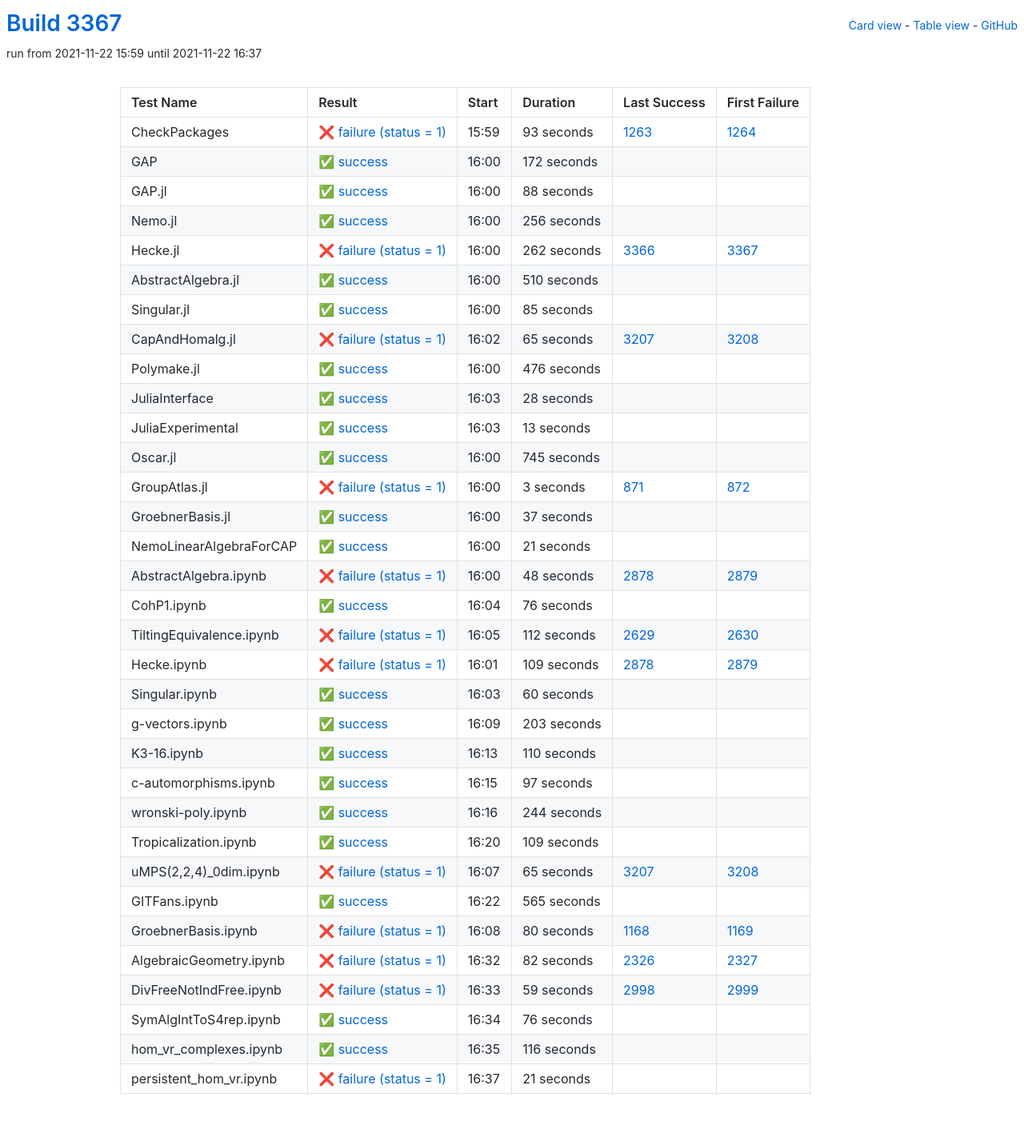
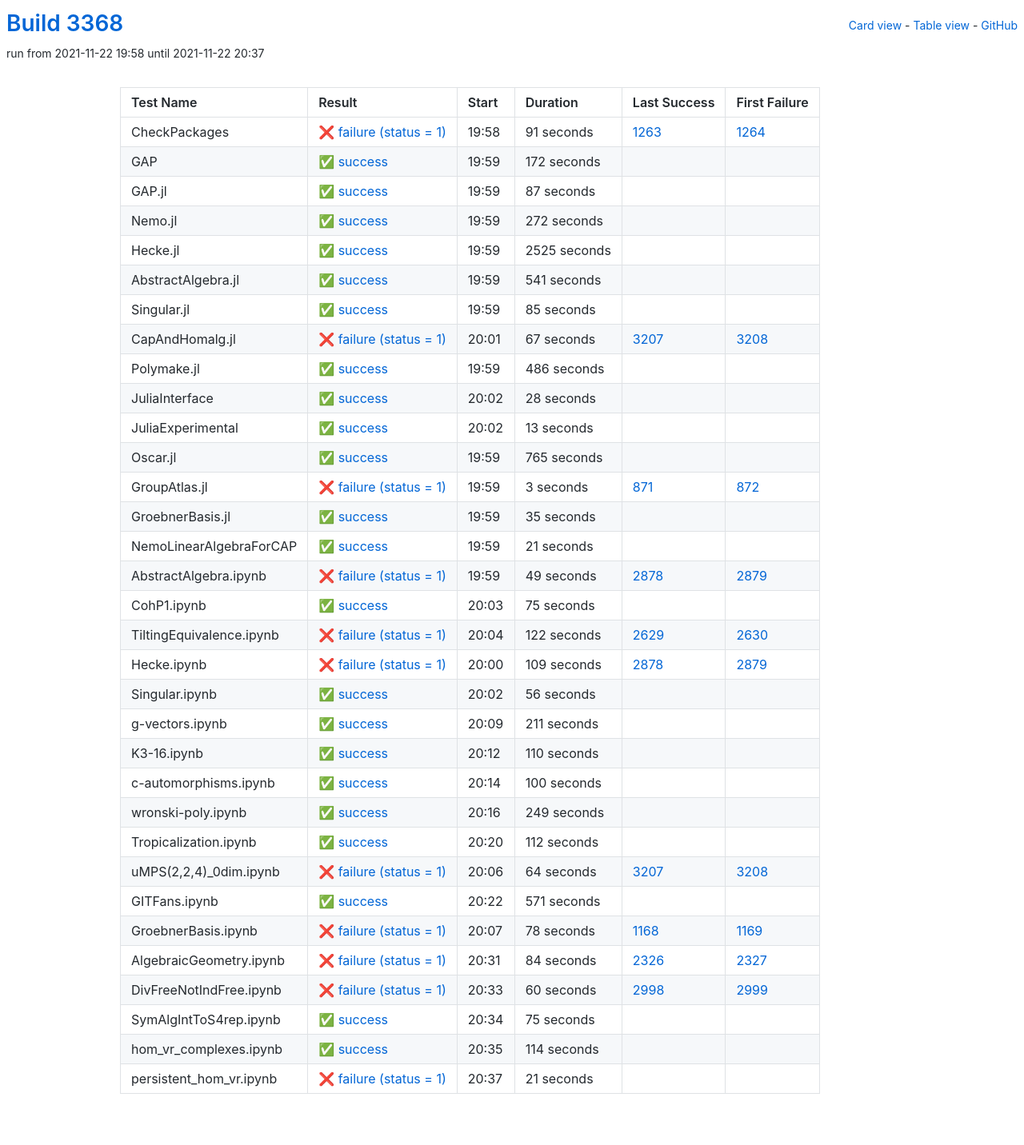
Before and after one commit to oscar-system/oscar-ci-status-stable, a Jekyll site: the page built from table.html, in a window 1280 px wide. Shown: the whole page at 80% size. Built offline with Jekyll 4.4.1, drawn with Linux system fonts in a browser that asks for light colours.

Commit message:
Build #3368

```diff
--- a/_data/ci.yml
+++ b/_data/ci.yml
@@ -1,6 +1,6 @@
 ---
-build: 3367
-build_url: https://oscarci.mathematik.uni-kl.de/job/oscar-stable/3367/
+build: 3368
+build_url: https://oscarci.mathematik.uni-kl.de/job/oscar-stable/3368/
 job: oscar-stable
 organization: oscar-system
 repo: oscar-ci-status-stable
@@ -8,20 +8,20 @@ repourl: https://github.com/oscar-system/oscar-ci-status-stable
 tests:
 - name: CheckPackages
   id: checkpackages
-  log: https://oscarci.mathematik.uni-kl.de/job/oscar-stable/3367/artifact/logs/build-3367/CheckPackages.log
-  start: 2021-11-22 15:59
+  log: https://oscarci.mathematik.uni-kl.de/job/oscar-stable/3368/artifact/logs/build-3368/CheckPackages.log
+  start: 2021-11-22 19:58
   success: false
   exitcode: 1
   status: failure
-  duration: 93
+  duration: 91
   last_success: 1263
   last_success_url: https://oscarci.mathematik.uni-kl.de/job/oscar-stable/1263/
   first_failure: 1264
   first_failure_url: https://oscarci.mathematik.uni-kl.de/job/oscar-stable/1264/
 - name: GAP
   id: gap
-  log: https://oscarci.mathematik.uni-kl.de/job/oscar-stable/3367/artifact/logs/build-3367/GAP.log
-  start: 2021-11-22 16:00
+  log: https://oscarci.mathematik.uni-kl.de/job/oscar-stable/3368/artifact/logs/build-3368/GAP.log
+  start: 2021-11-22 19:59
   success: true
   exitcode: 0
   status: success
@@ -32,56 +32,56 @@ tests:
   first_failure_url:
 - name: GAP.jl
   id: gap-jl
-  log: https://oscarci.mathematik.uni-kl.de/job/oscar-stable/3367/artifact/logs/build-3367/GAP.jl.log
-  start: 2021-11-22 16:00
+  log: https://oscarci.mathematik.uni-kl.de/job/oscar-stable/3368/artifact/logs/build-3368/GAP.jl.log
+  start: 2021-11-22 19:59
   success: true
   exitcode: 0
   status: success
-  duration: 88
+  duration: 87
   last_success: false
   last_success_url:
   first_failure: false
   first_failure_url:
 - name: Nemo.jl
   id: nemo-jl
-  log: https://oscarci.mathematik.uni-kl.de/job/oscar-stable/3367/artifact/logs/build-3367/Nemo.jl.log
-  start: 2021-11-22 16:00
+  log: https://oscarci.mathematik.uni-kl.de/job/oscar-stable/3368/artifact/logs/build-3368/Nemo.jl.log
+  start: 2021-11-22 19:59
   success: true
   exitcode: 0
   status: success
-  duration: 256
+  duration: 272
   last_success: false
   last_success_url:
   first_failure: false
   first_failure_url:
 - name: Hecke.jl
   id: hecke-jl
-  log: https://oscarci.mathematik.uni-kl.de/job/oscar-stable/3367/artifact/logs/build-3367/Hecke.jl.log
-  start: 2021-11-22 16:00
-  success: false
-  exitcode: 1
-  status: failure
-  duration: 262
-  last_success: 3366
-  last_success_url: https://oscarci.mathematik.uni-kl.de/job/oscar-stable/3366/
-  first_failure: 3367
-  first_failure_url: https://oscarci.mathematik.uni-kl.de/job/oscar-stable/3367/
-- name: AbstractAlgebra.jl
-  id: abstractalgebra-jl
-  log: https://oscarci.mathematik.uni-kl.de/job/oscar-stable/3367/artifact/logs/build-3367/AbstractAlgebra.jl.log
-  start: 2021-11-22 16:00
+  log: https://oscarci.mathematik.uni-kl.de/job/oscar-stable/3368/artifact/logs/build-3368/Hecke.jl.log
+  start: 2021-11-22 19:59
   success: true
   exitcode: 0
   status: success
-  duration: 510
+  duration: 2525
+  last_success: false
+  last_success_url:
+  first_failure: false
+  first_failure_url:
+- name: AbstractAlgebra.jl
+  id: abstractalgebra-jl
+  log: https://oscarci.mathematik.uni-kl.de/job/oscar-stable/3368/artifact/logs/build-3368/AbstractAlgebra.jl.log
+  start: 2021-11-22 19:59
+  success: true
+  exitcode: 0
+  status: success
+  duration: 541
   last_success: false
   last_success_url:
   first_failure: false
   first_failure_url:
 - name: Singular.jl
   id: singular-jl
-  log: https://oscarci.mathematik.uni-kl.de/job/oscar-stable/3367/artifact/logs/build-3367/Singular.jl.log
-  start: 2021-11-22 16:00
+  log: https://oscarci.mathematik.uni-kl.de/job/oscar-stable/3368/artifact/logs/build-3368/Singular.jl.log
+  start: 2021-11-22 19:59
   success: true
   exitcode: 0
   status: success
@@ -92,32 +92,32 @@ tests:
   first_failure_url:
 - name: CapAndHomalg.jl
   id: capandhomalg-jl
-  log: https://oscarci.mathematik.uni-kl.de/job/oscar-stable/3367/artifact/logs/build-3367/CapAndHomalg.jl.log
-  start: 2021-11-22 16:02
+  log: https://oscarci.mathematik.uni-kl.de/job/oscar-stable/3368/artifact/logs/build-3368/CapAndHomalg.jl.log
+  start: 2021-11-22 20:01
   success: false
   exitcode: 1
   status: failure
-  duration: 65
+  duration: 67
   last_success: 3207
   last_success_url: https://oscarci.mathematik.uni-kl.de/job/oscar-stable/3207/
   first_failure: 3208
   first_failure_url: https://oscarci.mathematik.uni-kl.de/job/oscar-stable/3208/
 - name: Polymake.jl
   id: polymake-jl
-  log: https://oscarci.mathematik.uni-kl.de/job/oscar-stable/3367/artifact/logs/build-3367/Polymake.jl.log
-  start: 2021-11-22 16:00
+  log: https://oscarci.mathematik.uni-kl.de/job/oscar-stable/3368/artifact/logs/build-3368/Polymake.jl.log
+  start: 2021-11-22 19:59
   success: true
   exitcode: 0
   status: success
-  duration: 476
+  duration: 486
   last_success: false
   last_success_url:
   first_failure: false
   first_failure_url:
 - name: JuliaInterface
   id: juliainterface
-  log: https://oscarci.mathematik.uni-kl.de/job/oscar-stable/3367/artifact/logs/build-3367/JuliaInterface.log
-  start: 2021-11-22 16:03
+  log: https://oscarci.mathematik.uni-kl.de/job/oscar-stable/3368/artifact/logs/build-3368/JuliaInterface.log
+  start: 2021-11-22 20:02
   success: true
   exitcode: 0
   status: success
@@ -128,8 +128,8 @@ tests:
   first_failure_url:
 - name: JuliaExperimental
   id: juliaexperimental
-  log: https://oscarci.mathematik.uni-kl.de/job/oscar-stable/3367/artifact/logs/build-3367/JuliaExperimental.log
-  start: 2021-11-22 16:03
+  log: https://oscarci.mathematik.uni-kl.de/job/oscar-stable/3368/artifact/logs/build-3368/JuliaExperimental.log
+  start: 2021-11-22 20:02
   success: true
   exitcode: 0
   status: success
@@ -140,20 +140,20 @@ tests:
   first_failure_url:
 - name: Oscar.jl
   id: oscar-jl
-  log: https://oscarci.mathematik.uni-kl.de/job/oscar-stable/3367/artifact/logs/build-3367/Oscar.jl.log
-  start: 2021-11-22 16:00
+  log: https://oscarci.mathematik.uni-kl.de/job/oscar-stable/3368/artifact/logs/build-3368/Oscar.jl.log
+  start: 2021-11-22 19:59
   success: true
   exitcode: 0
   status: success
-  duration: 745
+  duration: 765
   last_success: false
   last_success_url:
   first_failure: false
   first_failure_url:
 - name: GroupAtlas.jl
   id: groupatlas-jl
-  log: https://oscarci.mathematik.uni-kl.de/job/oscar-stable/3367/artifact/logs/build-3367/GroupAtlas.jl.log
-  start: 2021-11-22 16:00
+  log: https://oscarci.mathematik.uni-kl.de/job/oscar-stable/3368/artifact/logs/build-3368/GroupAtlas.jl.log
+  start: 2021-11-22 19:59
   success: false
   exitcode: 1
   status: failure
@@ -164,20 +164,20 @@ tests:
   first_failure_url: https://oscarci.mathematik.uni-kl.de/job/oscar-stable/872/
 - name: GroebnerBasis.jl
   id: groebnerbasis-jl
-  log: https://oscarci.mathematik.uni-kl.de/job/oscar-stable/3367/artifact/logs/build-3367/GroebnerBasis.jl.log
-  start: 2021-11-22 16:00
+  log: https://oscarci.mathematik.uni-kl.de/job/oscar-stable/3368/artifact/logs/build-3368/GroebnerBasis.jl.log
+  start: 2021-11-22 19:59
   success: true
   exitcode: 0
   status: success
-  duration: 37
+  duration: 35
   last_success: false
   last_success_url:
   first_failure: false
   first_failure_url:
 - name: NemoLinearAlgebraForCAP
   id: nemolinearalgebraforcap
-  log: https://oscarci.mathematik.uni-kl.de/job/oscar-stable/3367/artifact/logs/build-3367/NemoLinearAlgebraForCAP.log
-  start: 2021-11-22 16:00
+  log: https://oscarci.mathematik.uni-kl.de/job/oscar-stable/3368/artifact/logs/build-3368/NemoLinearAlgebraForCAP.log
+  start: 2021-11-22 19:59
   success: true
   exitcode: 0
   status: success
@@ -188,44 +188,44 @@ tests:
   first_failure_url:
 - name: AbstractAlgebra.ipynb
   id: abstractalgebra-ipynb
-  log: https://oscarci.mathematik.uni-kl.de/job/oscar-stable/3367/artifact/logs/build-3367/AbstractAlgebra.ipynb.log
-  start: 2021-11-22 16:00
+  log: https://oscarci.mathematik.uni-kl.de/job/oscar-stable/3368/artifact/logs/build-3368/AbstractAlgebra.ipynb.log
+  start: 2021-11-22 19:59
   success: false
   exitcode: 1
   status: failure
-  duration: 48
+  duration: 49
   last_success: 2878
   last_success_url: https://oscarci.mathematik.uni-kl.de/job/oscar-stable/2878/
   first_failure: 2879
   first_failure_url: https://oscarci.mathematik.uni-kl.de/job/oscar-stable/2879/
 - name: CohP1.ipynb
   id: cohp1-ipynb
-  log: https://oscarci.mathematik.uni-kl.de/job/oscar-stable/3367/artifact/logs/build-3367/CohP1.ipynb.log
-  start: 2021-11-22 16:04
+  log: https://oscarci.mathematik.uni-kl.de/job/oscar-stable/3368/artifact/logs/build-3368/CohP1.ipynb.log
+  start: 2021-11-22 20:03
   success: true
   exitcode: 0
   status: success
-  duration: 76
+  duration: 75
   last_success: false
   last_success_url:
   first_failure: false
   first_failure_url:
 - name: TiltingEquivalence.ipynb
   id: tiltingequivalence-ipynb
-  log: https://oscarci.mathematik.uni-kl.de/job/oscar-stable/3367/artifact/logs/build-3367/TiltingEquivalence.ipynb.log
-  start: 2021-11-22 16:05
+  log: https://oscarci.mathematik.uni-kl.de/job/oscar-stable/3368/artifact/logs/build-3368/TiltingEquivalence.ipynb.log
+  start: 2021-11-22 20:04
   success: false
   exitcode: 1
   status: failure
-  duration: 112
+  duration: 122
   last_success: 2629
   last_success_url: https://oscarci.mathematik.uni-kl.de/job/oscar-stable/2629/
   first_failure: 2630
   first_failure_url: https://oscarci.mathematik.uni-kl.de/job/oscar-stable/2630/
 - name: Hecke.ipynb
   id: hecke-ipynb
-  log: https://oscarci.mathematik.uni-kl.de/job/oscar-stable/3367/artifact/logs/build-3367/Hecke.ipynb.log
-  start: 2021-11-22 16:01
+  log: https://oscarci.mathematik.uni-kl.de/job/oscar-stable/3368/artifact/logs/build-3368/Hecke.ipynb.log
+  start: 2021-11-22 20:00
   success: false
   exitcode: 1
   status: failure
@@ -236,32 +236,32 @@ tests:
   first_failure_url: https://oscarci.mathematik.uni-kl.de/job/oscar-stable/2879/
 - name: Singular.ipynb
   id: singular-ipynb
-  log: https://oscarci.mathematik.uni-kl.de/job/oscar-stable/3367/artifact/logs/build-3367/Singular.ipynb.log
-  start: 2021-11-22 16:03
+  log: https://oscarci.mathematik.uni-kl.de/job/oscar-stable/3368/artifact/logs/build-3368/Singular.ipynb.log
+  start: 2021-11-22 20:02
   success: true
   exitcode: 0
   status: success
-  duration: 60
+  duration: 56
   last_success: false
   last_success_url:
   first_failure: false
   first_failure_url:
 - name: g-vectors.ipynb
   id: g-vectors-ipynb
-  log: https://oscarci.mathematik.uni-kl.de/job/oscar-stable/3367/artifact/logs/build-3367/g-vectors.ipynb.log
-  start: 2021-11-22 16:09
+  log: https://oscarci.mathematik.uni-kl.de/job/oscar-stable/3368/artifact/logs/build-3368/g-vectors.ipynb.log
+  start: 2021-11-22 20:09
   success: true
   exitcode: 0
   status: success
-  duration: 203
+  duration: 211
   last_success: false
   last_success_url:
   first_failure: false
   first_failure_url:
 - name: K3-16.ipynb
   id: k3-16-ipynb
-  log: https://oscarci.mathematik.uni-kl.de/job/oscar-stable/3367/artifact/logs/build-3367/K3-16.ipynb.log
-  start: 2021-11-22 16:13
+  log: https://oscarci.mathematik.uni-kl.de/job/oscar-stable/3368/artifact/logs/build-3368/K3-16.ipynb.log
+  start: 2021-11-22 20:12
   success: true
   exitcode: 0
   status: success
@@ -272,128 +272,128 @@ tests:
   first_failure_url:
 - name: c-automorphisms.ipynb
   id: c-automorphisms-ipynb
-  log: https://oscarci.mathematik.uni-kl.de/job/oscar-stable/3367/artifact/logs/build-3367/c-automorphisms.ipynb.log
-  start: 2021-11-22 16:15
+  log: https://oscarci.mathematik.uni-kl.de/job/oscar-stable/3368/artifact/logs/build-3368/c-automorphisms.ipynb.log
+  start: 2021-11-22 20:14
   success: true
   exitcode: 0
   status: success
-  duration: 97
+  duration: 100
   last_success: false
   last_success_url:
   first_failure: false
   first_failure_url:
 - name: wronski-poly.ipynb
   id: wronski-poly-ipynb
-  log: https://oscarci.mathematik.uni-kl.de/job/oscar-stable/3367/artifact/logs/build-3367/wronski-poly.ipynb.log
-  start: 2021-11-22 16:16
+  log: https://oscarci.mathematik.uni-kl.de/job/oscar-stable/3368/artifact/logs/build-3368/wronski-poly.ipynb.log
+  start: 2021-11-22 20:16
   success: true
   exitcode: 0
   status: success
-  duration: 244
+  duration: 249
   last_success: false
   last_success_url:
   first_failure: false
   first_failure_url:
 - name: Tropicalization.ipynb
   id: tropicalization-ipynb
-  log: https://oscarci.mathematik.uni-kl.de/job/oscar-stable/3367/artifact/logs/build-3367/Tropicalization.ipynb.log
-  start: 2021-11-22 16:20
+  log: https://oscarci.mathematik.uni-kl.de/job/oscar-stable/3368/artifact/logs/build-3368/Tropicalization.ipynb.log
+  start: 2021-11-22 20:20
   success: true
   exitcode: 0
   status: success
-  duration: 109
+  duration: 112
   last_success: false
   last_success_url:
   first_failure: false
   first_failure_url:
 - name: uMPS(2,2,4)_0dim.ipynb
   id: umps-2-2-4-0dim-ipynb
-  log: https://oscarci.mathematik.uni-kl.de/job/oscar-stable/3367/artifact/logs/build-3367/uMPS-2-2-4-_0dim.ipynb.log
-  start: 2021-11-22 16:07
+  log: https://oscarci.mathematik.uni-kl.de/job/oscar-stable/3368/artifact/logs/build-3368/uMPS-2-2-4-_0dim.ipynb.log
+  start: 2021-11-22 20:06
   success: false
   exitcode: 1
   status: failure
-  duration: 65
+  duration: 64
   last_success: 3207
   last_success_url: https://oscarci.mathematik.uni-kl.de/job/oscar-stable/3207/
   first_failure: 3208
   first_failure_url: https://oscarci.mathematik.uni-kl.de/job/oscar-stable/3208/
 - name: GITFans.ipynb
   id: gitfans-ipynb
-  log: https://oscarci.mathematik.uni-kl.de/job/oscar-stable/3367/artifact/logs/build-3367/GITFans.ipynb.log
-  start: 2021-11-22 16:22
+  log: https://oscarci.mathematik.uni-kl.de/job/oscar-stable/3368/artifact/logs/build-3368/GITFans.ipynb.log
+  start: 2021-11-22 20:22
   success: true
   exitcode: 0
   status: success
-  duration: 565
+  duration: 571
   last_success: false
   last_success_url:
   first_failure: false
   first_failure_url:
 - name: GroebnerBasis.ipynb
   id: groebnerbasis-ipynb
-  log: https://oscarci.mathematik.uni-kl.de/job/oscar-stable/3367/artifact/logs/build-3367/GroebnerBasis.ipynb.log
-  start: 2021-11-22 16:08
+  log: https://oscarci.mathematik.uni-kl.de/job/oscar-stable/3368/artifact/logs/build-3368/GroebnerBasis.ipynb.log
+  start: 2021-11-22 20:07
   success: false
   exitcode: 1
   status: failure
-  duration: 80
+  duration: 78
   last_success: 1168
   last_success_url: https://oscarci.mathematik.uni-kl.de/job/oscar-stable/1168/
   first_failure: 1169
   first_failure_url: https://oscarci.mathematik.uni-kl.de/job/oscar-stable/1169/
 - name: AlgebraicGeometry.ipynb
   id: algebraicgeometry-ipynb
-  log: https://oscarci.mathematik.uni-kl.de/job/oscar-stable/3367/artifact/logs/build-3367/AlgebraicGeometry.ipynb.log
-  start: 2021-11-22 16:32
+  log: https://oscarci.mathematik.uni-kl.de/job/oscar-stable/3368/artifact/logs/build-3368/AlgebraicGeometry.ipynb.log
+  start: 2021-11-22 20:31
   success: false
   exitcode: 1
   status: failure
-  duration: 82
+  duration: 84
   last_success: 2326
   last_success_url: https://oscarci.mathematik.uni-kl.de/job/oscar-stable/2326/
   first_failure: 2327
   first_failure_url: https://oscarci.mathematik.uni-kl.de/job/oscar-stable/2327/
 - name: DivFreeNotIndFree.ipynb
   id: divfreenotindfree-ipynb
-  log: https://oscarci.mathematik.uni-kl.de/job/oscar-stable/3367/artifact/logs/build-3367/DivFreeNotIndFree.ipynb.log
-  start: 2021-11-22 16:33
+  log: https://oscarci.mathematik.uni-kl.de/job/oscar-stable/3368/artifact/logs/build-3368/DivFreeNotIndFree.ipynb.log
+  start: 2021-11-22 20:33
   success: false
   exitcode: 1
   status: failure
-  duration: 59
+  duration: 60
   last_success: 2998
   last_success_url: https://oscarci.mathematik.uni-kl.de/job/oscar-stable/2998/
   first_failure: 2999
   first_failure_url: https://oscarci.mathematik.uni-kl.de/job/oscar-stable/2999/
 - name: SymAlgIntToS4rep.ipynb
   id: symalginttos4rep-ipynb
-  log: https://oscarci.mathematik.uni-kl.de/job/oscar-stable/3367/artifact/logs/build-3367/SymAlgIntToS4rep.ipynb.log
-  start: 2021-11-22 16:34
+  log: https://oscarci.mathematik.uni-kl.de/job/oscar-stable/3368/artifact/logs/build-3368/SymAlgIntToS4rep.ipynb.log
+  start: 2021-11-22 20:34
   success: true
   exitcode: 0
   status: success
-  duration: 76
+  duration: 75
   last_success: false
   last_success_url:
   first_failure: false
   first_failure_url:
 - name: hom_vr_complexes.ipynb
   id: hom-vr-complexes-ipynb
-  log: https://oscarci.mathematik.uni-kl.de/job/oscar-stable/3367/artifact/logs/build-3367/hom_vr_complexes.ipynb.log
-  start: 2021-11-22 16:35
+  log: https://oscarci.mathematik.uni-kl.de/job/oscar-stable/3368/artifact/logs/build-3368/hom_vr_complexes.ipynb.log
+  start: 2021-11-22 20:35
   success: true
   exitcode: 0
   status: success
-  duration: 116
+  duration: 114
   last_success: false
   last_success_url:
   first_failure: false
   first_failure_url:
 - name: persistent_hom_vr.ipynb
   id: persistent-hom-vr-ipynb
-  log: https://oscarci.mathematik.uni-kl.de/job/oscar-stable/3367/artifact/logs/build-3367/persistent_hom_vr.ipynb.log
-  start: 2021-11-22 16:37
+  log: https://oscarci.mathematik.uni-kl.de/job/oscar-stable/3368/artifact/logs/build-3368/persistent_hom_vr.ipynb.log
+  start: 2021-11-22 20:37
   success: false
   exitcode: 1
   status: failure
```
Also changed, not shown: README.md.
